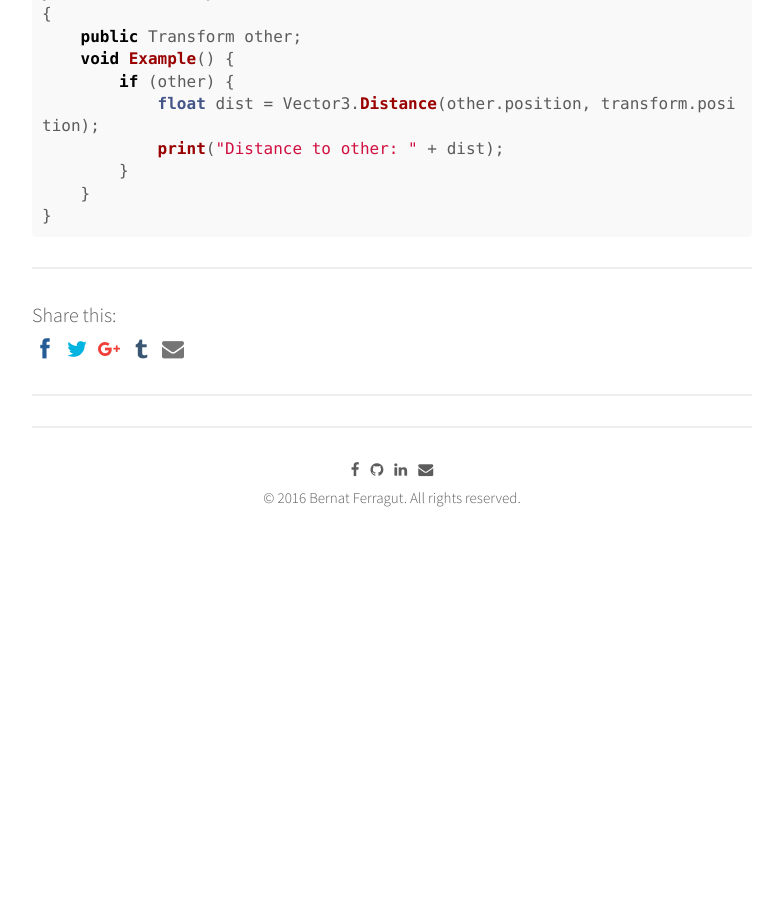
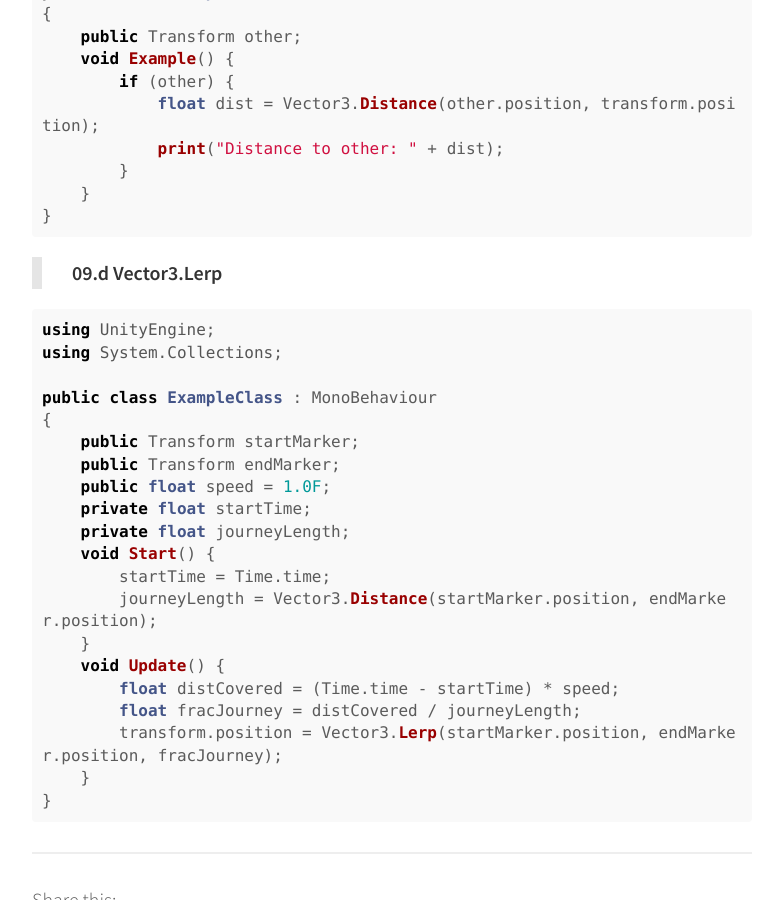
Before and after one commit to bernatferragut/FutureWeb-blog, a Jekyll site: the page built from _posts/30-11-16-VR-Scripting in Unity.md, in a window 1280 px wide and 900 px high, scrolled down 7890 px. Shown: the whole window, without its empty margins (248-1031 px from the left). Built offline with Jekyll 4.4.1, drawn with Linux system fonts in a browser that asks for light colours; nearby versions of some CDN libraries; comment, search, counter and statistics services are not loaded; before the commit the page ends 8500 px from its top, so only the background shows below that.

Commit message:
Update 30-11-16-VR-Scripting in Unity.md
Vector3.Lerp script

````diff
--- a/_posts/30-11-16-VR-Scripting in Unity.md
+++ b/_posts/30-11-16-VR-Scripting in Unity.md
@@ -366,3 +366,28 @@ public class ExampleClass : MonoBehaviour
     }
 }
 ```
+
+> **09.d Vector3.Lerp**
+
+```c#
+using UnityEngine;
+using System.Collections;
+
+public class ExampleClass : MonoBehaviour
+{
+    public Transform startMarker;
+    public Transform endMarker;
+    public float speed = 1.0F;
+    private float startTime;
+    private float journeyLength;
+    void Start() {
+        startTime = Time.time;
+        journeyLength = Vector3.Distance(startMarker.position, endMarker.position);
+    }
+    void Update() {
+        float distCovered = (Time.time - startTime) * speed;
+        float fracJourney = distCovered / journeyLength;
+        transform.position = Vector3.Lerp(startMarker.position, endMarker.position, fracJourney);
+    }
+}
+```
````
